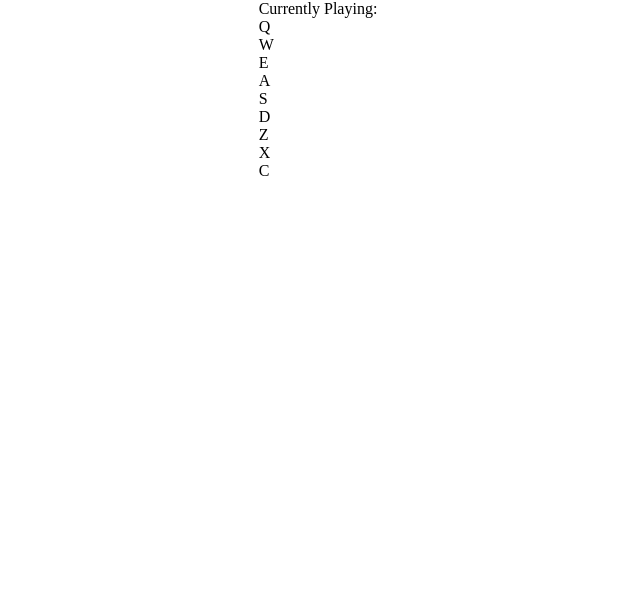
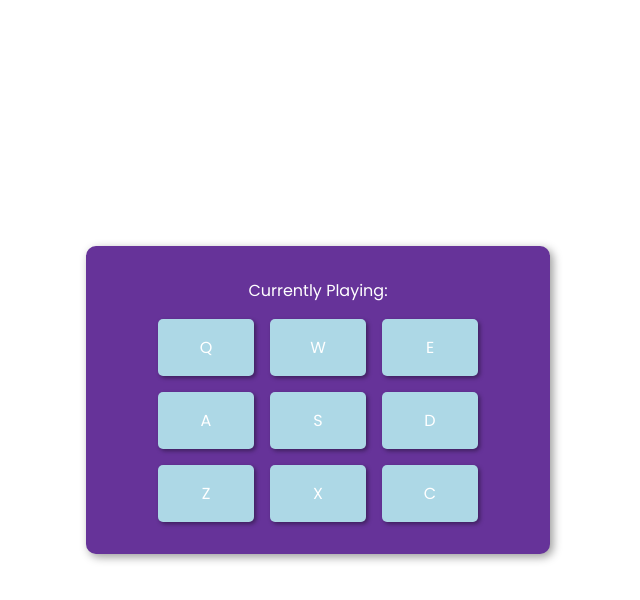
Before and after one commit to tib-source/drum-machine, a React (Create React App) app: page / in a window 1280 px wide. Shown: the top 600 px of the page, without its empty margins (322-962 px from the left). Built offline with nearby package versions, Linux system fonts and the light colour scheme.

Commit message:
styled the elements

```diff
--- a/src/App.js
+++ b/src/App.js
@@ -57,9 +57,11 @@ function App() {
   return (
     <div id="drum-machine">
       <div id="display">Currently Playing: {display}</div>
-        {audioList.map((elem)=>{
-          return <Buttons handleClick={handleClick} {...elem} />
-        })}
+        <div className="buttons">
+          {audioList.map((elem)=>{
+            return <Buttons handleClick={handleClick} {...elem} />
+          })}
+        </div>
     </div>
   );
 }
--- a/src/style/App.css
+++ b/src/style/App.css
@@ -1,3 +1,5 @@
+@import url("https://fonts.googleapis.com/css2?family=Poppins");
+
 body {
   margin: 0;
   padding: 0;
@@ -5,9 +7,42 @@ body {
   justify-content: center;
   align-items: center;
   font-size: 16px;
+  width: 100%;
+  height: 100vh;
+  font-family: "Poppins", sans-serif;
 }
 
-code {
-  font-family: source-code-pro, Menlo, Monaco, Consolas, "Courier New",
-    monospace;
+#drum-machine {
+  width: 400px;
+  text-align: center;
+  background-color: rebeccapurple;
+  color: white;
+  padding: 2em;
+  border-radius: 10px;
+  box-shadow: 3px 3px 10px rgba(0, 0, 0, 0.4);
+  display: flex;
+  flex-direction: column;
+  justify-content: center;
+  align-items: center;
+  gap: 1em;
 }
+
+.buttons {
+  width: 80%;
+  display: grid;
+  grid-template-columns: 1fr 1fr 1fr;
+  gap: 1em;
+}
+
+.drum-pad {
+  padding: 1em;
+  background-color: lightblue;
+  box-shadow: 2px 2px 4px rgba(0, 0, 0, 0.4);
+  cursor: pointer;
+  transition: 0.2s ease-out;
+  border-radius: 5px;
+}
+
+.drum-pad:hover {
+  transform: scale(1.1);
+}
```
